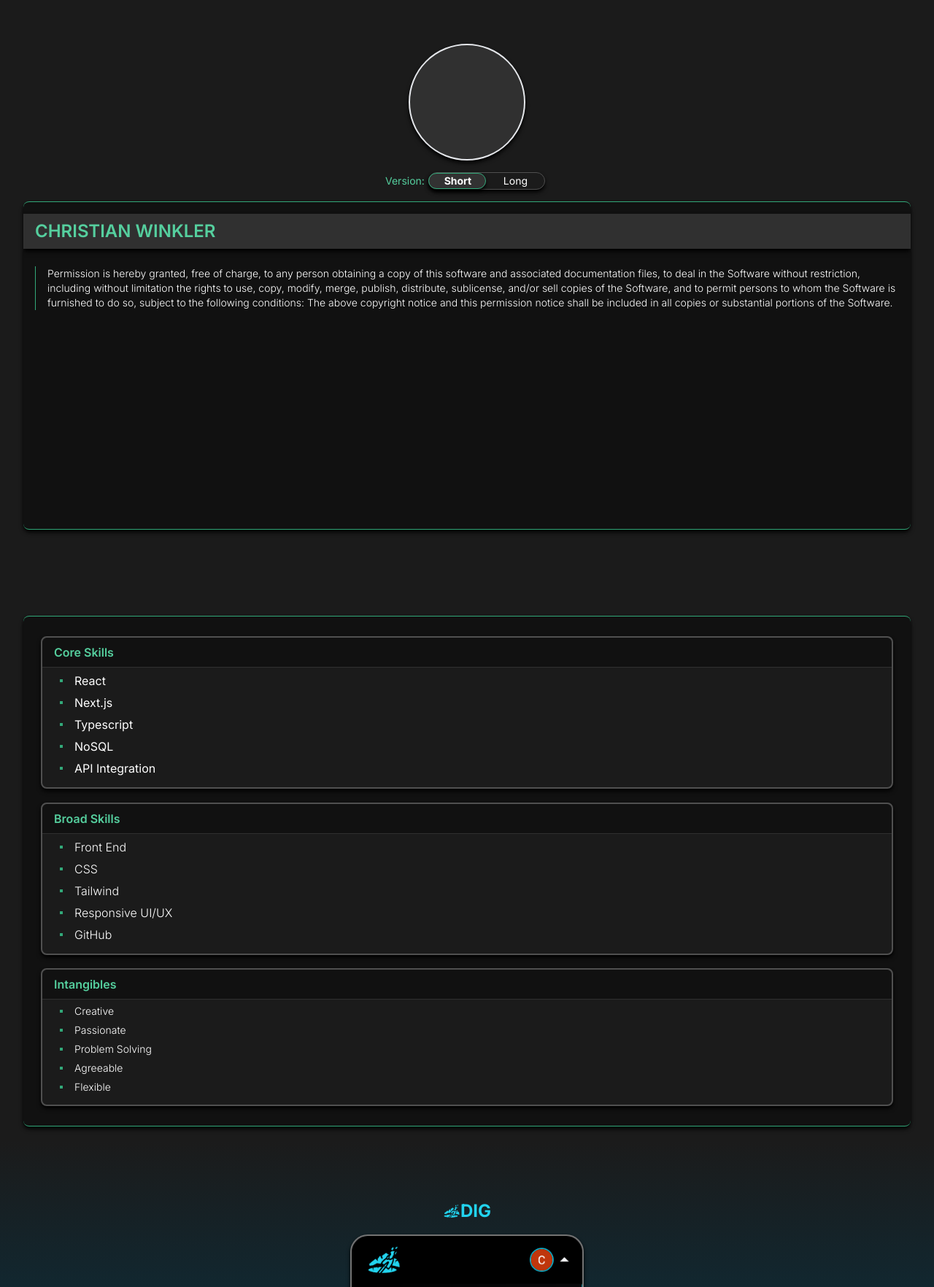
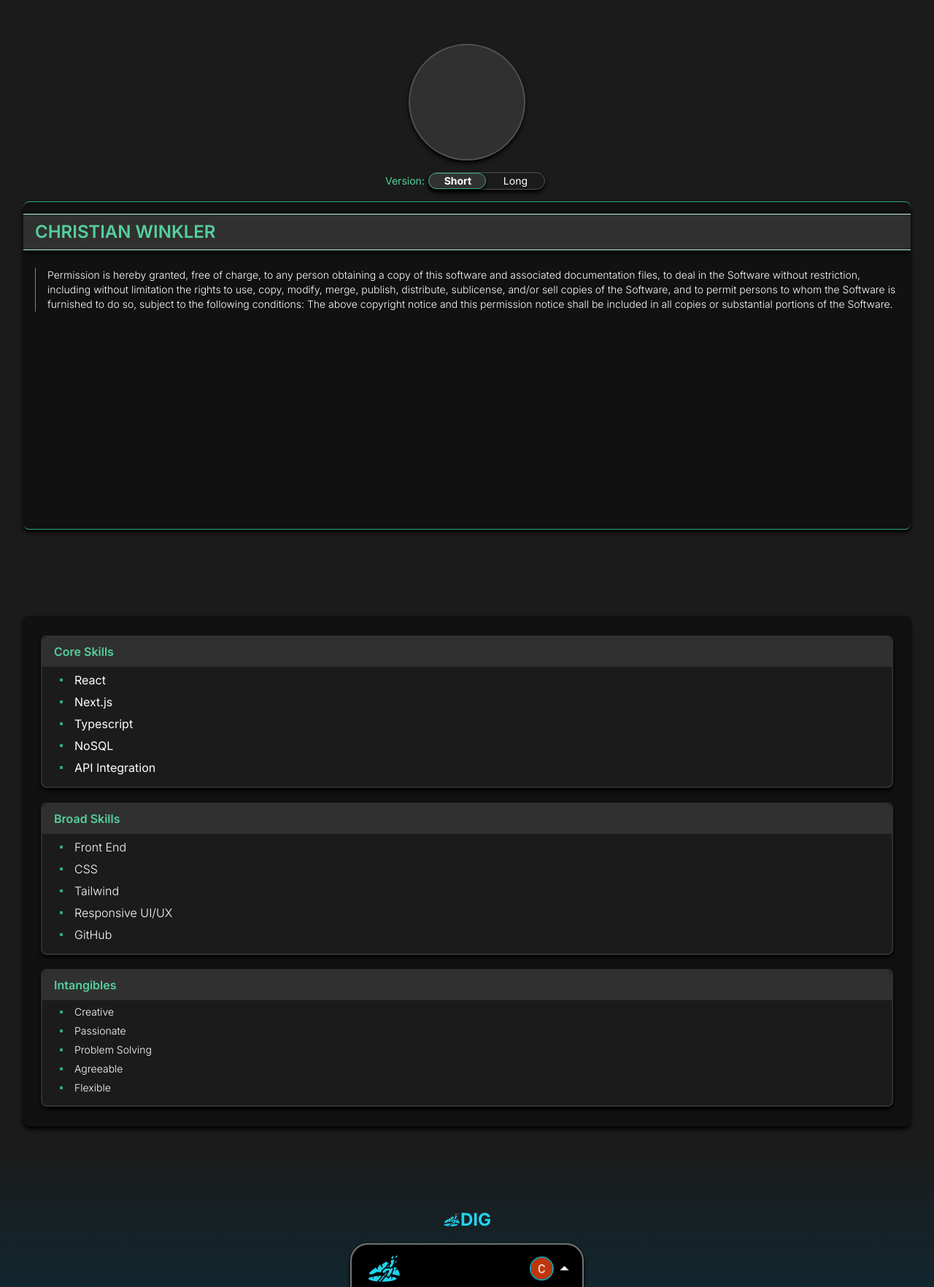
Before and after one commit to cwinkdev/web-resume, a Next.js app: page / in a window 1280 px wide. Shown: the part 836-2600 px from the top of the page at 73% size. Built offline with nearby package versions, Linux system fonts and the light colour scheme.

Commit message:
STYLING AND UX

```diff
--- a/app/components/about/About.tsx
+++ b/app/components/about/About.tsx
@@ -8,12 +8,15 @@ const About = () => {
   const options = { threshold: 0 };
   const { ref, inView } = useInView(options);
   return (
-    <section id="about" className="pt-20 p-8 h-screen w-full text-center">
+    <section
+      id="about"
+      className="pt-20 p-8 min-h-fit h-screen w-full text-center"
+    >
       <div
         ref={ref}
         className={`${
           inView ? 'slide-in-right' : 'slide-off-left'
-        } border-2 rounded-full shadow-md shadow-baseShadow h-40 bg-base2 w-40 mx-auto my-4`}
+        } border-2 border-base3 rounded-full shadow-md shadow-baseShadow h-40 bg-base2 w-40 mx-auto my-4`}
       ></div>
 
       <AboutModeToggle
--- a/app/components/about/AboutCard.tsx
+++ b/app/components/about/AboutCard.tsx
@@ -1,3 +1,4 @@
+import { useApp } from '@/app/hooks/useApp';
 import { aboutMeText } from '../../data/aboutMe';
 import { splitIntoLines } from '../../utils/splitParagraph';
 import { useInView } from 'react-intersection-observer';
@@ -10,6 +11,8 @@ const AboutCard = ({ isLongVersion }: AboutCardProps) => {
   const aboutMeLines = splitIntoLines(aboutMeText, 32);
   const options = { threshold: 0 };
   const { ref, inView } = useInView(options);
+  const { state } = useApp();
+
   return (
     <>
       {isLongVersion ? (
@@ -43,11 +46,17 @@ const AboutCard = ({ isLongVersion }: AboutCardProps) => {
       ) : (
         <div
           ref={ref}
-          className={`${
-            inView ? 'slide-in-right' : 'slide-off-left'
-          } mt-4 h-[450px] flex flex-col font-light relative overflow-y-auto shadow-baseShadow bg-base shadow-md border-y border-secondary rounded-lg`}
+          className={`${inView ? 'slide-in-right' : 'slide-off-left'}  ${
+            state.theme.id === 'theme1'
+              ? 'border border-base3'
+              : ' border-y border-secondary'
+          } mt-4 h-[450px] flex flex-col font-light relative overflow-y-auto shadow-baseShadow bg-base shadow-md rounded-lg`}
         >
-          <div className="bg-base2 text-left mt-4 py-2 shadow-baseShadow shadow-md">
+          <div
+            className={`${
+              state.theme.id === 'theme1' ? 'bg-accent' : 'bg-base2'
+            } text-left mt-4 py-2 border-y border-accent shadow-baseShadow shadow-md`}
+          >
             <h2 className="pl-4 text-2xl font-semibold text-primary">
               CHRISTIAN WINKLER
             </h2>
--- a/app/components/about/AboutModeToggle.tsx
+++ b/app/components/about/AboutModeToggle.tsx
@@ -1,7 +1,6 @@
-import { useState } from 'react';
-import { aboutMeText } from '../../data/aboutMe';
-import { splitIntoLines } from '../../utils/splitParagraph';
+import { useSwipeable } from 'react-swipeable';
 import { useInView } from 'react-intersection-observer';
+import { useApp } from '@/app/hooks/useApp';
 
 interface AboutModeToggleProps {
   isLongVersion: boolean;
@@ -14,6 +13,15 @@ const AboutModeToggle = ({
 }: AboutModeToggleProps) => {
   const options = { threshold: 0 };
   const { ref, inView } = useInView(options);
+  const { state } = useApp();
+
+  // Handlers for swipe actions
+  const handlers = useSwipeable({
+    onSwipedLeft: () => setIsLongVersion(false),
+    onSwipedRight: () => setIsLongVersion(true),
+    trackMouse: true,
+  });
+
   return (
     <div
       ref={ref}
@@ -22,7 +30,10 @@ const AboutModeToggle = ({
       } flex w-56 justify-center mx-auto text-center text-sm my-4`}
     >
       <p className="my-auto text-primary">Version:</p>
-      <div className="w-40 h-6 mx-auto rounded-full flex shadow-md shadow-baseShadow bg-base1 text-baseText relative font-light box-border border border-base3">
+      <div
+        {...handlers}
+        className="w-40 h-6 mx-auto rounded-full flex shadow-md shadow-baseShadow bg-base2text-baseText relative font-light box-border border border-base3"
+      >
         <div
           onClick={() => setIsLongVersion(false)}
           className={`${
@@ -40,9 +51,11 @@ const AboutModeToggle = ({
           <p className="m-auto">Long</p>
         </div>
         <div
-          className={`${
-            isLongVersion ? 'right-0' : 'right-20'
-          } absolute duration-500 shadow-md shadow-baseShadow h-full w-1/2 border border-secondary bg-white bg-opacity-10 rounded-full`}
+          className={`${isLongVersion ? 'right-0' : 'right-20'} ${
+            state.theme.id === 'theme1'
+              ? 'bg-cyan-400 bg-opacity-20'
+              : 'bg-white bg-opacity-10'
+          } absolute duration-500 shadow-md shadow-baseShadow h-full w-1/2 border border-secondary rounded-full`}
         ></div>
       </div>
     </div>
--- a/app/components/contact/Contact.tsx
+++ b/app/components/contact/Contact.tsx
@@ -1,19 +1,26 @@
 import { useInView } from 'react-intersection-observer';
 import ContactInfo from './ContactInfo';
+import { useApp } from '@/app/hooks/useApp';
 
 const Contact = () => {
   const options = { threshold: 0 };
   const { ref, inView } = useInView(options);
+  const { state } = useApp();
+
   return (
     <section
       ref={ref}
       id="contact"
       className={`${
         inView ? 'slide-in-right' : 'slide-off-left'
-      } p-8 pt-20 h-screen w-full text-center text-baseText`}
+      } p-8 pt-20 min-h-fit h-screen w-full text-center text-baseText`}
     >
       <div
-        className={`border-secondary bg-base rounded-lg border-y shadow-md shadow-baseShadow`}
+        className={`${
+          state.theme.id === 'theme1'
+            ? 'border border-base2'
+            : 'border-y border-secondary'
+        } bg-base rounded-lg shadow-md shadow-baseShadow`}
       >
         <ContactInfo />
       </div>
--- a/app/components/portfolio/Portfolio.tsx
+++ b/app/components/portfolio/Portfolio.tsx
@@ -14,10 +14,11 @@ const Portfolio = () => {
   const [activeIndex, setActiveIndex] = useState(0);
   const options = { threshold: 0 };
   const { ref, inView } = useInView(options);
+
   return (
     <section
       id="portfolio"
-      className={`p-8 pt-20 h-screen ${
+      className={`p-8 pt-20 min-h-fit h-screen ${
         state.theme.id === '' ? 'bg-gradient-to-b' : ''
       } from-transparent via-cyan-950 to-transparent w-full text-center relative`}
     >
--- a/app/components/skills/SkillSection.tsx
+++ b/app/components/skills/SkillSection.tsx
@@ -1,5 +1,6 @@
 import { useInView } from 'react-intersection-observer';
 import { skillsList } from '../../data/skillsList';
+import { useApp } from '@/app/hooks/useApp';
 interface SkillSectionProps {
   label: string;
   type: string;
@@ -7,14 +8,20 @@ interface SkillSectionProps {
 const SkillSection = ({ label, type }: SkillSectionProps) => {
   const options = { threshold: 0 };
   const { ref, inView } = useInView(options);
+  const { state } = useApp();
+
   return (
     <div
       ref={ref}
       className={`${
         inView ? 'slide-in-right' : 'slide-off-left'
-      } my-2 border-2 pb-2 border-base3 bg-base1 rounded-lg skill-section-custom shadow-md shadow-baseShadow`}
+      } my-2 border-2 pb-2 border-base2 bg-base1 rounded-lg skill-section-custom shadow-md shadow-baseShadow`}
     >
-      <p className="text-primary border-b border-base2 text-left font-semibold py-2 px-4 rounded-t-lg bg-base">
+      <p
+        className={`${
+          state.theme.id === 'theme1' ? 'bg-accent' : ' bg-base2'
+        } text-primary border-b border-base2 text-left font-semibold py-2 px-4 rounded-t-lg`}
+      >
         {label}
       </p>
       <ul className="">
--- a/app/components/skills/Skills.tsx
+++ b/app/components/skills/Skills.tsx
@@ -1,9 +1,11 @@
 import { useInView } from 'react-intersection-observer';
 import SkillSection from './SkillSection';
+import { useApp } from '@/app/hooks/useApp';
 
 const Skills = () => {
   const options = { threshold: 0 };
   const { ref, inView } = useInView(options);
+  const { state } = useApp();
 
   return (
     <section
@@ -11,10 +13,14 @@ const Skills = () => {
       id="skills"
       className={`${
         inView ? 'slide-in-left' : 'slide-off-right'
-      } p-8 pt-20 h-screen w-full text-center`}
+      } p-8 pt-20 min-h-fit h-screen w-full text-center`}
     >
       <div
-        className={`border-secondary min-h-[700px] h-fit bg-base text-baseText justify-evenly flex flex-col rounded-lg border-y py-4 px-6 w-full relative shadow-md shadow-baseShadow`}
+        className={`${
+          state.theme.id === 'theme1'
+            ? 'border-y border-base3'
+            : 'shadow-md shadow-baseShadow'
+        } min-h-[700px] h-fit bg-base text-baseText justify-evenly flex flex-col rounded-lg py-4 px-6 w-full relative `}
       >
         <SkillSection label={'Core Skills'} type={'core'} />
         <SkillSection label={'Broad Skills'} type={'broad'} />
--- a/app/globals.css
+++ b/app/globals.css
@@ -66,7 +66,7 @@
 }
 @keyframes crawl {
   0% {
-    transform: translateY(0vh) scaleY(1.5) scaleX(1.5) rotateX(-50deg);
+    transform: translateY(0vh) scaleY(1.5) scaleX(1.2) rotateX(-50deg);
     opacity: 1;
   }
   50% {
--- a/package.json
+++ b/package.json
@@ -14,6 +14,7 @@
     "react-dom": "^18",
     "react-icons": "^4.12.0",
     "react-intersection-observer": "^9.5.3",
+    "react-swipeable": "^7.0.1",
     "swiper": "^11.0.5"
   },
   "devDependencies": {
--- a/styles/themes/theme1.css
+++ b/styles/themes/theme1.css
@@ -6,6 +6,6 @@ html[data-theme='theme1'] {
   --color-baseText: #000000;
   --color-primary: rgb(0, 0, 0);
   --color-secondary: rgb(65, 65, 65);
-  --color-accent: rgb(117, 117, 117);
+  --color-accent: rgb(132, 243, 237);
   --color-baseShadow: rgb(163, 163, 163);
 }
```
Also changed, not shown: 1 other file (tests, documents, lock files or other folders).
